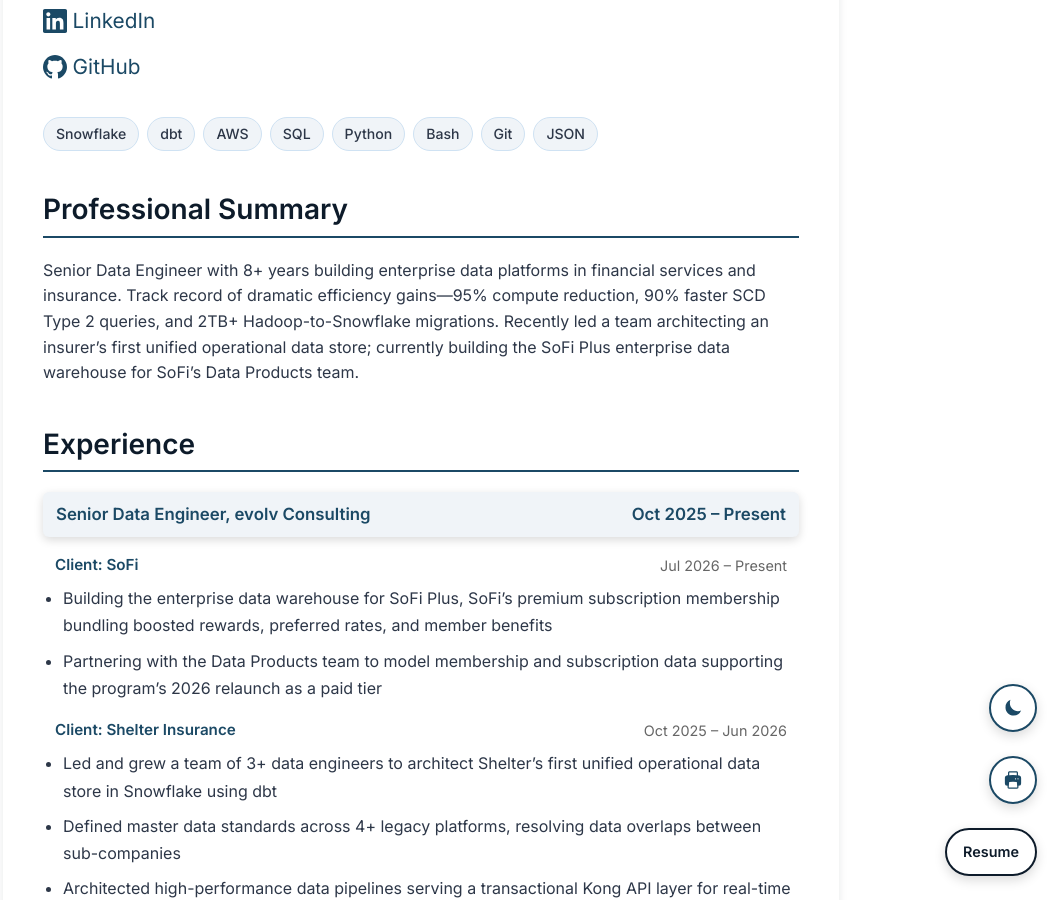
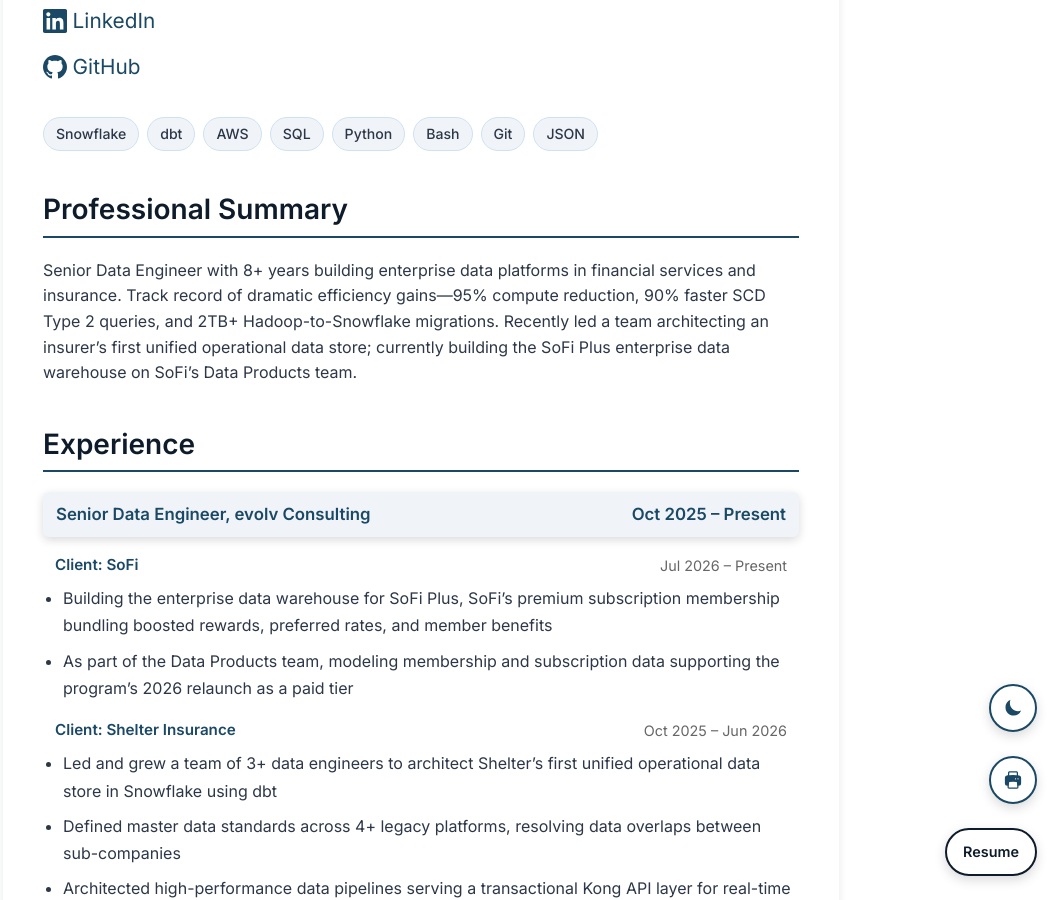
Before and after one commit to vsbatth6/vsbatth6.github.io, a Jekyll site: the page built from index.md, in a window 1280 px wide and 900 px high, scrolled down 192 px. Shown: the whole window, without its empty margins (219-1280 px from the left). Built offline with Jekyll 4.4.1, drawn with Linux system fonts in a browser that asks for light colours.

Commit message:
Reword SoFi bullets: on the Data Products team, not partnering with it
Co-Authored-By: Claude Fable 5 <noreply@anthropic.com>

```diff
--- a/index.md
+++ b/index.md
@@ -43,7 +43,7 @@ title: Virinderpal Singh Batth | Senior Data Engineer
 
 ## Professional Summary
 
-Senior Data Engineer with 8+ years building enterprise data platforms in financial services and insurance. Track record of dramatic efficiency gains—95% compute reduction, 90% faster SCD Type 2 queries, and 2TB+ Hadoop-to-Snowflake migrations. Recently led a team architecting an insurer's first unified operational data store; currently building the SoFi Plus enterprise data warehouse for SoFi's Data Products team.
+Senior Data Engineer with 8+ years building enterprise data platforms in financial services and insurance. Track record of dramatic efficiency gains—95% compute reduction, 90% faster SCD Type 2 queries, and 2TB+ Hadoop-to-Snowflake migrations. Recently led a team architecting an insurer's first unified operational data store; currently building the SoFi Plus enterprise data warehouse on SoFi's Data Products team.
 
 </div>
 
@@ -57,7 +57,7 @@ Senior Data Engineer with 8+ years building enterprise data platforms in financi
 <p class="client-header"><span><strong>Client: SoFi</strong></span><span>Jul 2026 – Present</span></p>
 
 - Building the enterprise data warehouse for SoFi Plus, SoFi's premium subscription membership bundling boosted rewards, preferred rates, and member benefits
-- Partnering with the Data Products team to model membership and subscription data supporting the program's 2026 relaunch as a paid tier
+- As part of the Data Products team, modeling membership and subscription data supporting the program's 2026 relaunch as a paid tier
 
 <p class="client-header"><span><strong>Client: Shelter Insurance</strong></span><span>Oct 2025 – Jun 2026</span></p>
 
```
Also changed, not shown: resume.md (+1 -1 lines).
